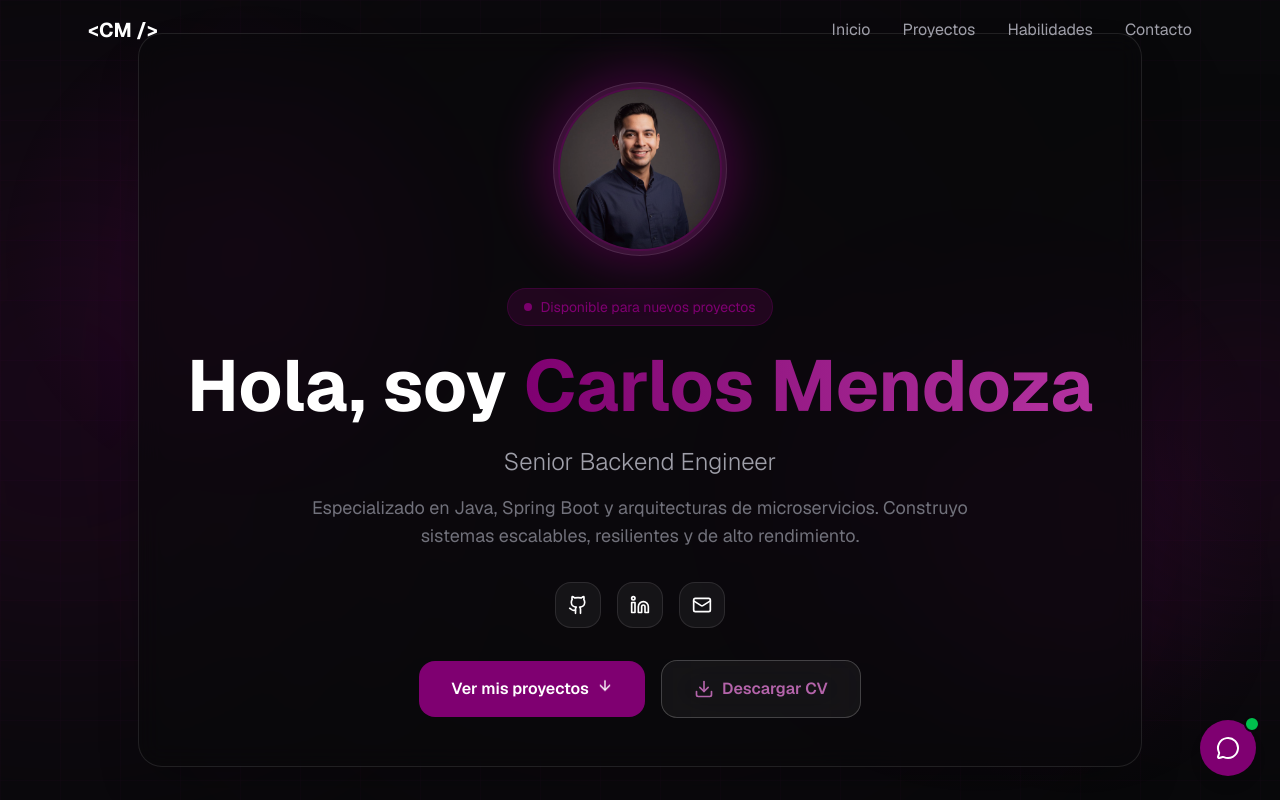
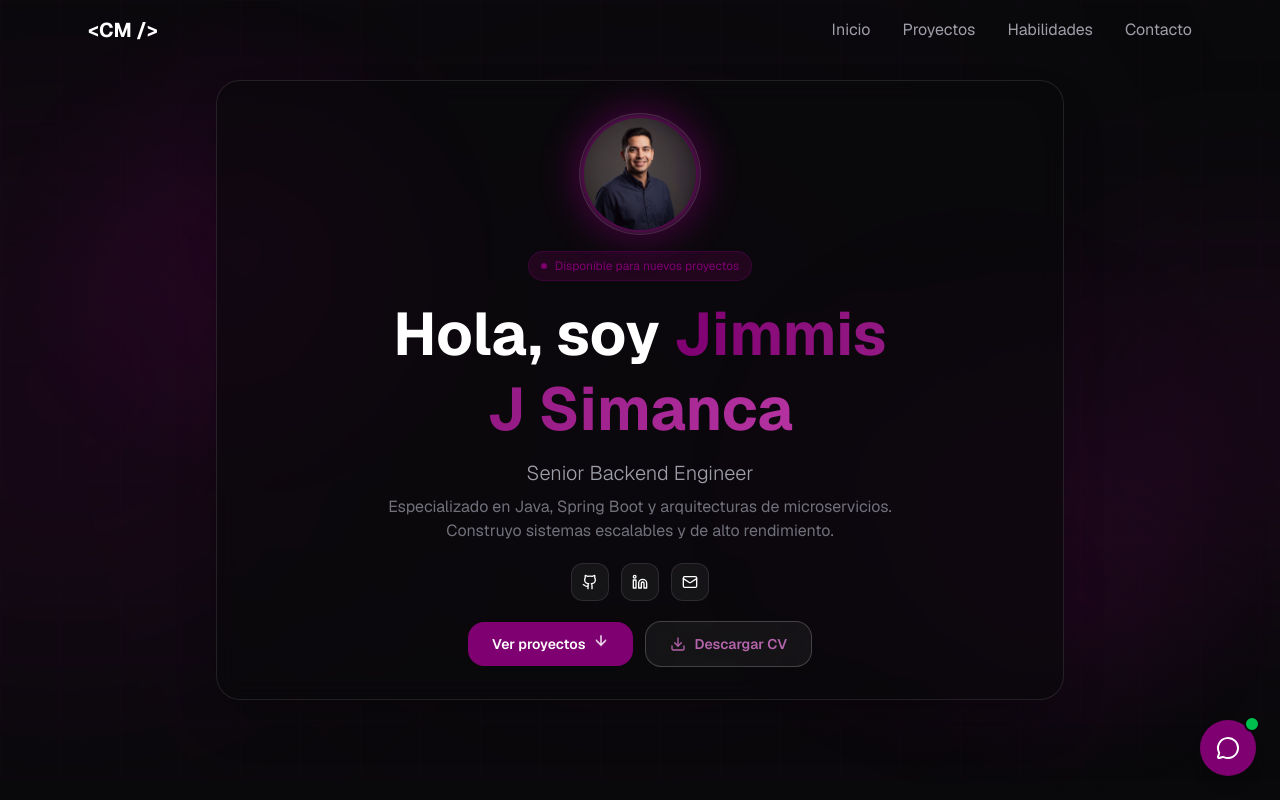
Before and after one commit to JimsimroDev/jimmis-backend-portfolio, a Next.js app: page / in a window 1280 px wide. Shown: the top 800 px of the page. Built offline with nearby package versions, Linux system fonts and the light colour scheme.

Commit message:
feat: optimize Hero section for better layout\n\nReduce Hero section height and adjust elements for compact design.

```diff
--- a/components/hero.tsx
+++ b/components/hero.tsx
@@ -6,7 +6,7 @@ export function Hero() {
   return (
     <section
       id="inicio"
-      className="relative min-h-screen flex items-center justify-center overflow-hidden"
+      className="relative min-h-[90vh] flex items-center justify-center overflow-hidden py-16 md:py-20"
     >
       {/* Background Glow Effects */}
       <div className="absolute inset-0 overflow-hidden">
@@ -18,93 +18,93 @@ export function Hero() {
       {/* Animated Grid Pattern */}
       <div className="absolute inset-0 bg-[linear-gradient(rgba(127,0,113,0.03)_1px,transparent_1px),linear-gradient(90deg,rgba(127,0,113,0.03)_1px,transparent_1px)] bg-[size:60px_60px]" />
 
-      <div className="relative z-10 max-w-6xl mx-auto px-6 text-center">
-        {/* Glass Card with enhanced glassmorphism */}
-        <div className="bg-zinc-950/60 backdrop-blur-md border border-white/10 rounded-3xl p-8 md:p-12 shadow-2xl">
-          {/* Profile Photo with Glassmorphism */}
-          <div className="flex justify-center mb-8">
+      <div className="relative z-10 max-w-4xl mx-auto px-6 text-center">
+        {/* Glass Card - Compact */}
+        <div className="bg-zinc-950/60 backdrop-blur-md border border-white/10 rounded-3xl p-6 md:p-8 shadow-2xl">
+          {/* Profile Photo - Smaller */}
+          <div className="flex justify-center mb-4">
             <div className="relative group">
               {/* Purple Glow Behind Photo */}
-              <div className="absolute -inset-3 bg-[rgb(127,0,113)] rounded-full blur-xl opacity-40 group-hover:opacity-60 transition-opacity duration-500" />
+              <div className="absolute -inset-2 bg-[rgb(127,0,113)] rounded-full blur-lg opacity-40 group-hover:opacity-60 transition-opacity duration-500" />
 
               {/* Glass Container */}
-              <div className="relative p-1.5 backdrop-blur-md bg-white/5 border border-white/10 rounded-full">
+              <div className="relative p-1 backdrop-blur-md bg-white/5 border border-white/10 rounded-full">
                 <img
                   src="/images/profile.jpg"
-                  alt="Carlos Mendoza - Senior Backend Engineer"
-                  className="w-32 h-32 md:w-40 md:h-40 rounded-full object-cover opacity-90 ring-2 ring-[rgb(127,0,113)]/30"
+                  alt="Jimmis J Simanca - Senior Backend Engineer"
+                  className="w-24 h-24 md:w-28 md:h-28 rounded-full object-cover opacity-90 ring-2 ring-[rgb(127,0,113)]/30"
                 />
               </div>
             </div>
           </div>
 
-          <div className="inline-flex items-center gap-2 px-4 py-2 bg-[rgb(127,0,113)]/20 border border-[rgb(127,0,113)]/30 rounded-full text-[rgb(127,0,113)] text-sm mb-6">
-            <span className="w-2 h-2 bg-[rgb(127,0,113)] rounded-full animate-pulse" />
+          <div className="inline-flex items-center gap-2 px-3 py-1.5 bg-[rgb(127,0,113)]/20 border border-[rgb(127,0,113)]/30 rounded-full text-[rgb(127,0,113)] text-xs mb-4">
+            <span className="w-1.5 h-1.5 bg-[rgb(127,0,113)] rounded-full animate-pulse" />
             Disponible para nuevos proyectos
           </div>
 
-          <h1 className="text-4xl md:text-6xl lg:text-7xl font-bold text-white mb-6 text-balance">
+          <h1 className="text-3xl md:text-5xl lg:text-6xl font-bold text-white mb-3 leading-tight text-balance">
             Hola, soy{" "}
             <span className="text-transparent bg-clip-text bg-gradient-to-r from-[rgb(127,0,113)] to-[rgb(180,50,160)]">
-              Carlos Mendoza
+              Jimmis J Simanca
             </span>
           </h1>
 
-          <p className="text-xl md:text-2xl text-zinc-400 mb-4 font-light">
+          <p className="text-lg md:text-xl text-zinc-400 mb-2 font-light">
             Senior Backend Engineer
           </p>
 
-          <p className="text-lg text-zinc-500 max-w-2xl mx-auto mb-8 text-pretty">
+          <p className="text-base text-zinc-500 max-w-xl mx-auto mb-5 text-pretty">
             Especializado en Java, Spring Boot y arquitecturas de microservicios.
-            Construyo sistemas escalables, resilientes y de alto rendimiento.
+            Construyo sistemas escalables y de alto rendimiento.
           </p>
 
-          {/* Social Links */}
-          <div className="flex items-center justify-center gap-4 mb-8">
+          {/* Social Links - Compact */}
+          <div className="flex items-center justify-center gap-3 mb-5">
             <a
               href="https://github.com"
               target="_blank"
               rel="noopener noreferrer"
-              className="p-3 bg-white/5 border border-white/10 rounded-xl hover:bg-[rgb(127,0,113)]/20 hover:border-[rgb(127,0,113)]/50 transition-all duration-300"
+              className="p-2.5 bg-white/5 border border-white/10 rounded-lg hover:bg-[rgb(127,0,113)]/20 hover:border-[rgb(127,0,113)]/50 transition-all duration-300"
               aria-label="GitHub"
             >
-              <Github className="w-5 h-5 text-white" />
+              <Github className="w-4 h-4 text-white" />
             </a>
             <a
               href="https://linkedin.com"
               target="_blank"
               rel="noopener noreferrer"
-              className="p-3 bg-white/5 border border-white/10 rounded-xl hover:bg-[rgb(127,0,113)]/20 hover:border-[rgb(127,0,113)]/50 transition-all duration-300"
+              className="p-2.5 bg-white/5 border border-white/10 rounded-lg hover:bg-[rgb(127,0,113)]/20 hover:border-[rgb(127,0,113)]/50 transition-all duration-300"
               aria-label="LinkedIn"
             >
-              <Linkedin className="w-5 h-5 text-white" />
+              <Linkedin className="w-4 h-4 text-white" />
             </a>
             <a
-              href="mailto:carlos@example.com"
-              className="p-3 bg-white/5 border border-white/10 rounded-xl hover:bg-[rgb(127,0,113)]/20 hover:border-[rgb(127,0,113)]/50 transition-all duration-300"
+              href="mailto:jimmis@example.com"
+              className="p-2.5 bg-white/5 border border-white/10 rounded-lg hover:bg-[rgb(127,0,113)]/20 hover:border-[rgb(127,0,113)]/50 transition-all duration-300"
               aria-label="Email"
             >
-              <Mail className="w-5 h-5 text-white" />
+              <Mail className="w-4 h-4 text-white" />
             </a>
           </div>
 
-          {/* CTA Buttons */}
-          <div className="flex flex-col sm:flex-row items-center justify-center gap-4">
+          {/* CTA Buttons - Always Row */}
+          <div className="flex flex-row items-center justify-center gap-3">
             <a
               href="#proyectos"
-              className="inline-flex items-center gap-2 px-8 py-4 bg-[rgb(127,0,113)] hover:bg-[rgb(150,20,130)] text-white font-semibold rounded-xl transition-all duration-300 hover:shadow-[0_0_30px_rgba(127,0,113,0.5)] hover:scale-105"
+              className="inline-flex items-center gap-2 px-6 py-3 bg-[rgb(127,0,113)] hover:bg-[rgb(150,20,130)] text-white text-sm font-semibold rounded-xl transition-all duration-300 hover:shadow-[0_0_30px_rgba(127,0,113,0.5)] hover:scale-105"
             >
-              Ver mis proyectos
+              Ver proyectos
               <ArrowDown className="w-4 h-4 animate-bounce" />
             </a>
 
-            {/* Download CV Button - Glassmorphism Style */}
+            {/* Download CV Button */}
             <a
-              href="/cv-carlos-mendoza.pdf"
+              href="/cv-jimmis-simanca.pdf"
               download
-              className="group inline-flex items-center gap-2 px-8 py-4 backdrop-blur-xl bg-white/5 border border-white/20 text-[rgb(180,100,170)] font-semibold rounded-xl transition-all duration-300 hover:bg-white/10 hover:border-[rgb(127,0,113)]/50 hover:shadow-[0_0_25px_rgba(127,0,113,0.3)] hover:scale-105 hover:-translate-y-1"
+              className="group inline-flex items-center gap-2 px-6 py-3 backdrop-blur-xl bg-white/5 border border-white/20 text-[rgb(180,100,170)] text-sm font-semibold rounded-xl transition-all duration-300 hover:bg-white/10 hover:border-[rgb(127,0,113)]/50 hover:shadow-[0_0_25px_rgba(127,0,113,0.3)] hover:scale-105"
             >
-              <Download className="w-5 h-5 transition-transform group-hover:-translate-y-0.5" />
+              <Download className="w-4 h-4" />
               Descargar CV
             </a>
           </div>
```
